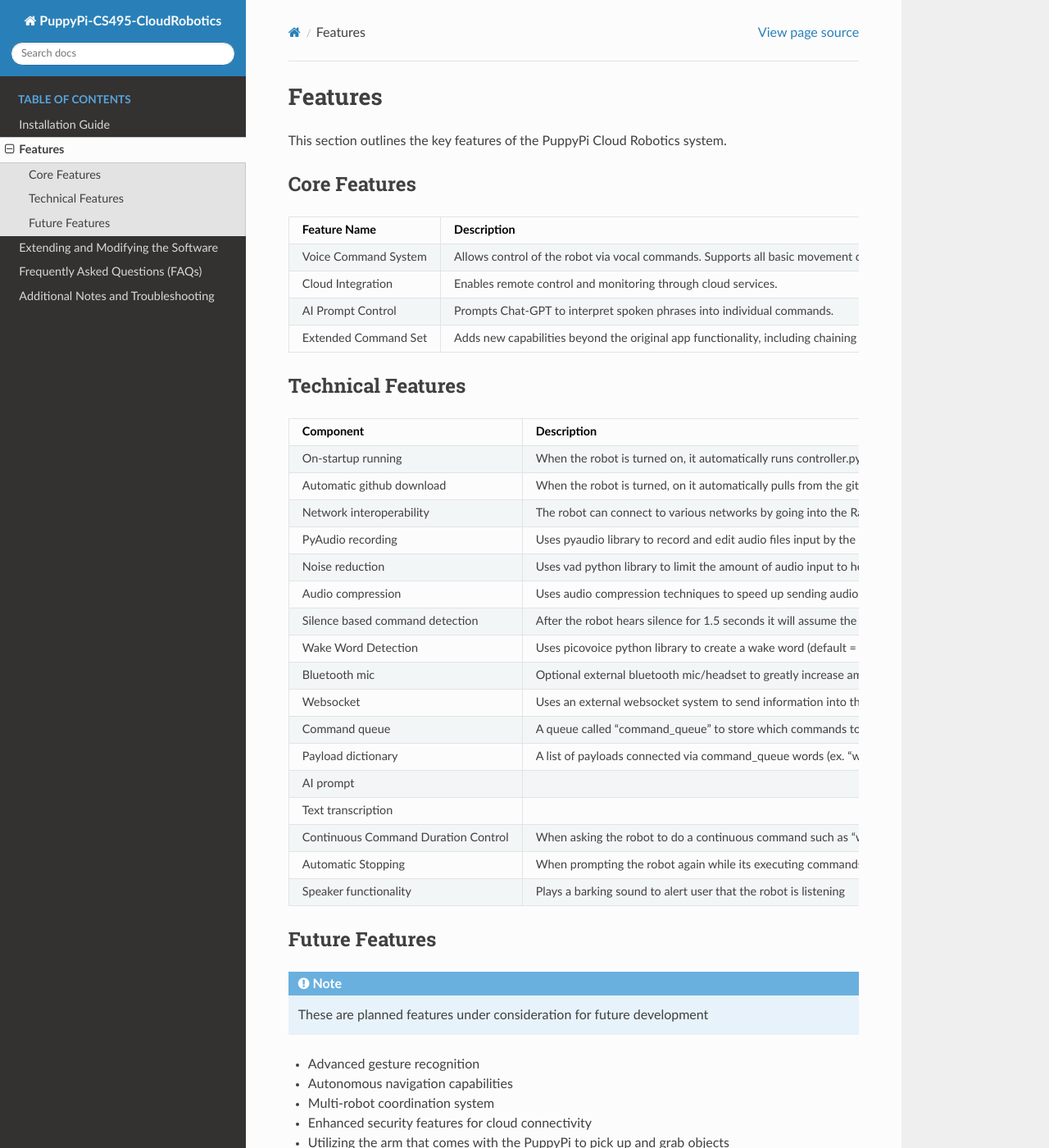
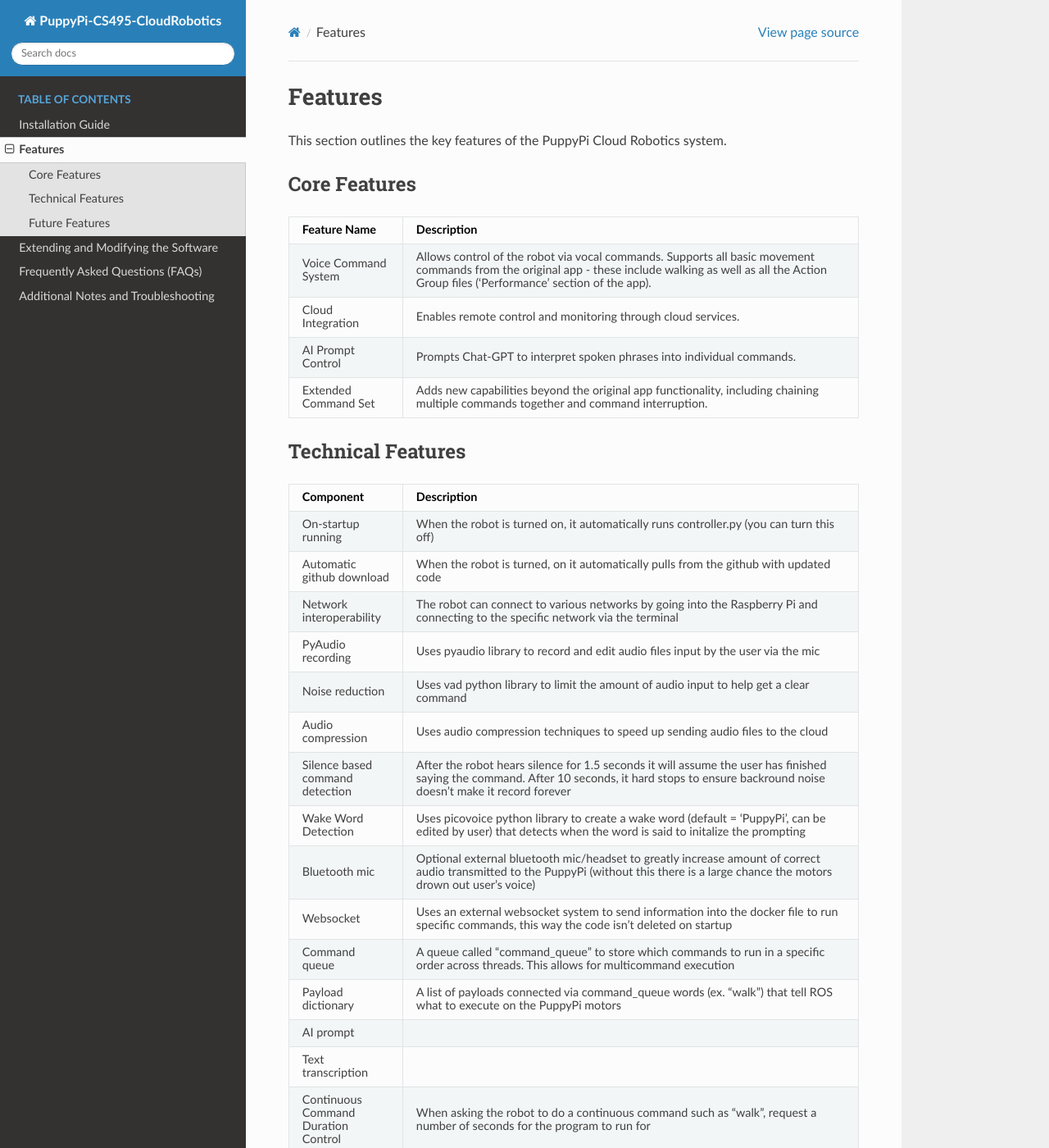
Before and after one commit to CS-495-Cloud-Robotics-Team/PuppyPi, a Sphinx documentation site: the page built from docs/features.rst, in a window 1280 px wide and 1400 px high. Shown: the whole window at 82% size. Built offline with Sphinx 7.4.7 and the Read the Docs theme 3.1.0, drawn with Linux system fonts in a browser that asks for light colours; pages that are not in the unit, such as notebooks, are missing from menus.

Commit message:
Update conf.py

```diff
--- a/docs/conf.py
+++ b/docs/conf.py
@@ -33,3 +33,9 @@ html_theme = 'sphinx_rtd_theme'
 
 # -- Options for EPUB output
 epub_show_urls = 'footnote'
+
+html_static_path = ['_static']
+
+html_css_files = [
+    'custom.css',
+]
```
